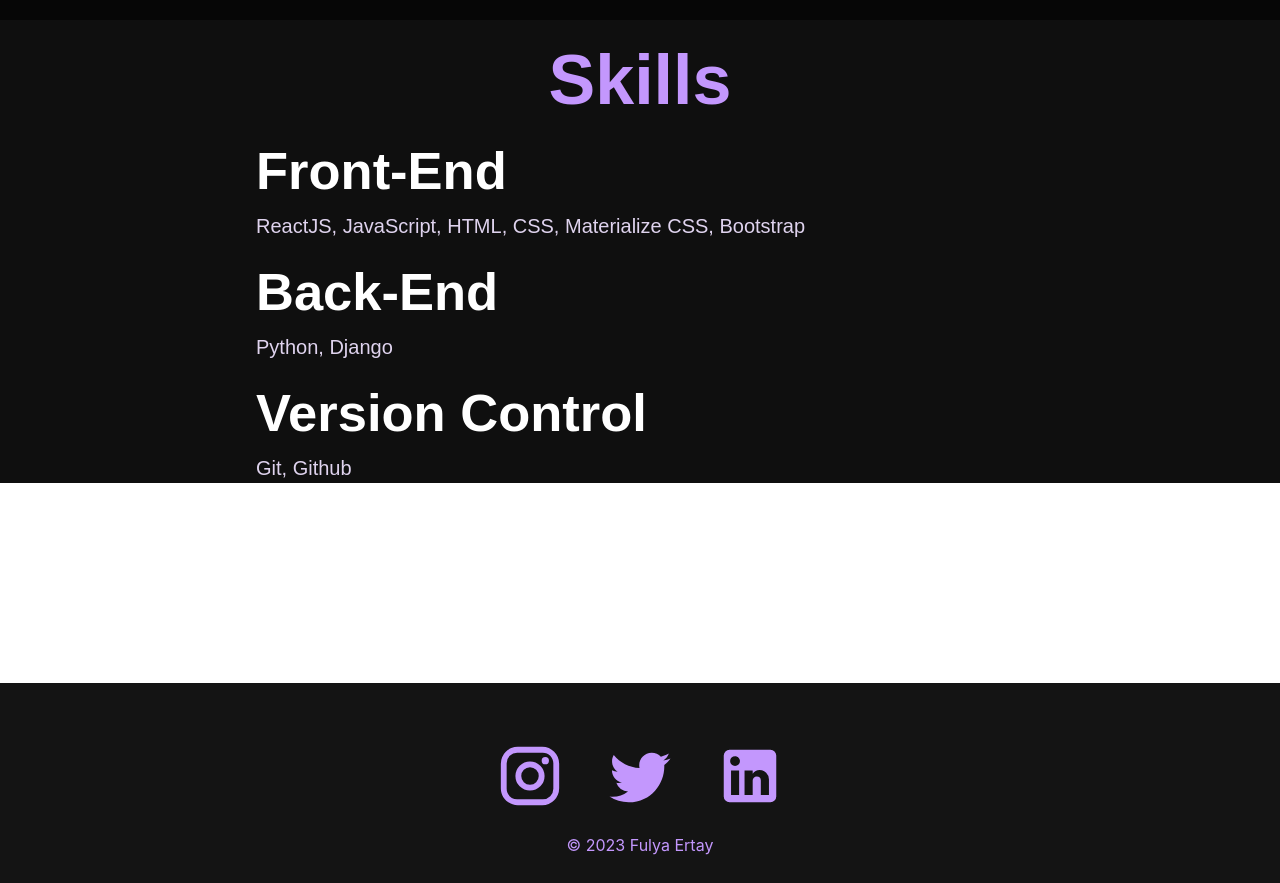
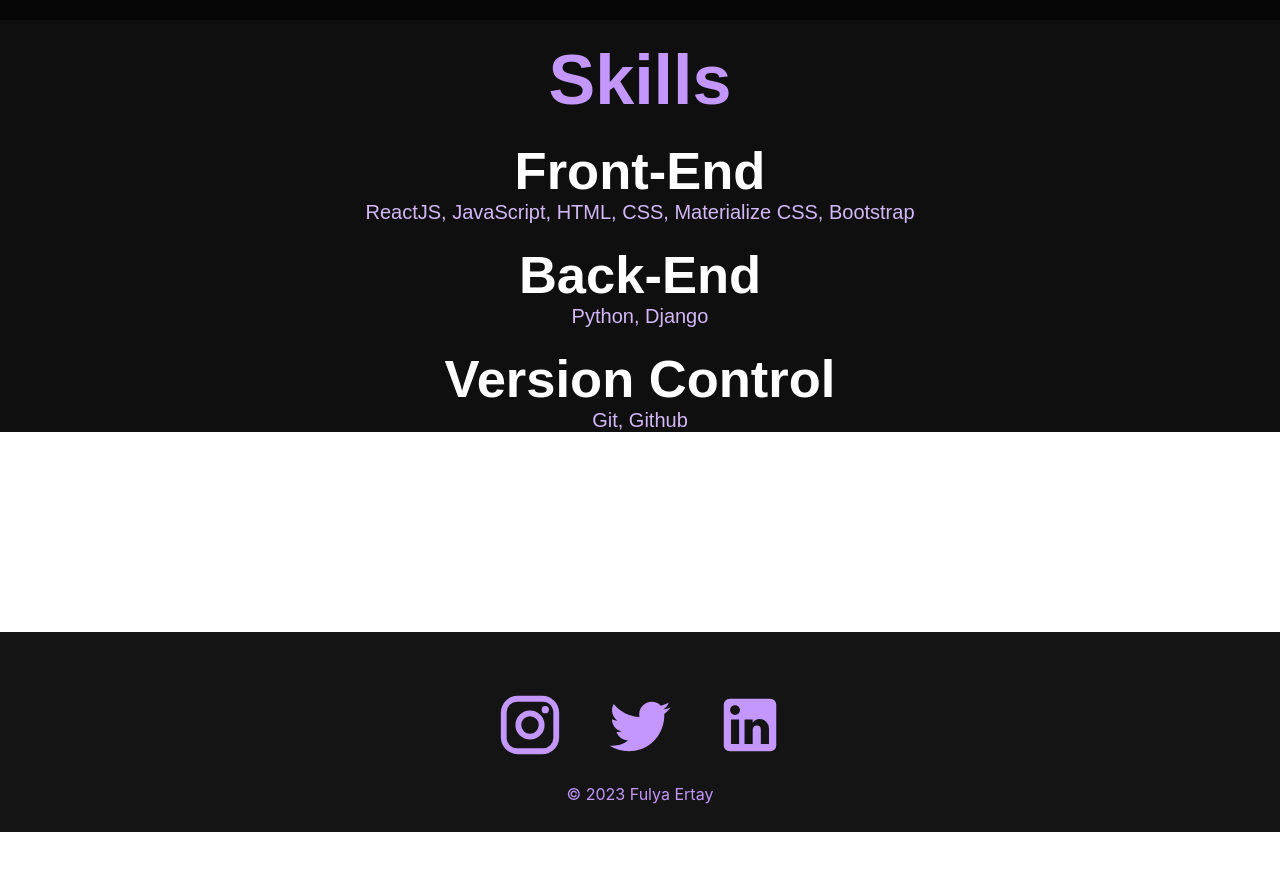
Before and after one commit to fulyaertay/react-personal-portfolio, a React (Create React App) app: page / in a window 1280 px wide. Shown: the part 780-1663 px from the top of the page. After the commit the page ends 1612 px from the top, so only its background shows below. Built offline with nearby package versions, Linux system fonts and the light colour scheme.

Commit message:
feat:edited style on home page

```diff
--- a/src/App.css
+++ b/src/App.css
@@ -2,6 +2,7 @@
   padding: 0;
   margin: 0;
   box-sizing: border-box;
+  text-decoration: none;
 }
 .navbar {
   width: 100%;
@@ -169,16 +170,29 @@
 
 .skills .list {
   list-style: none;
-  width: 60%;
+  width: 80%;
+  display: flex;
+  justify-content: center;
+  flex-direction: column;
+  align-items: center;
 }
 
 .list span {
   font-size: 20px;
-  color: rgb(223, 211, 238);
+  color: rgb(211, 184, 247);
+  display: flex;
+  justify-content: center;
+  flex-direction: column;
+  align-items: center;
 }
 .skills h2{
   margin-top: 20px;
   color:white;
+  display: flex;
+  justify-content: center;
+  flex-direction: column;
+  align-items: center;
+
 }
 @media only screen and (max-width: 600px) {
   .about h2 {
@@ -255,8 +269,8 @@
 }
 /* projectItem css başlangıç */
 .projectItem{
-  width: 25%;
-  height: auto;
+  width: 80%;
+  height: 200px;
   background-color: #3e497a;
   padding: 20px;
   display: flex;
@@ -275,12 +289,15 @@
 
 }
 .projectTitle{
-  color:#1d2442;
+  color:rgb(195, 151, 253);
+  margin-bottom: 50px;
+  margin-top: 40px;
 }
 .projectItem img{
   width: 100%;
   height: 100px;
-  object-fit:cover;
+
+  object-fit:contain;
 }
 .projectItem h5{
   color: white;
@@ -292,9 +309,10 @@
   width: 100%;
   text-align: center;
   padding: 10px;
+  background-color:#050505;
 }
 .projectList{
-  width: 70%;
+  width: 80%;
   display: flex;
   align-items: center;
   justify-content: center;
@@ -318,7 +336,7 @@
   font-size: 35px;
 }
 .project img {
-  max-width: 700px;
+  max-width: 500px;
   border-radius: 10px;
   margin: 15px 0;
   height: auto;
--- a/src/components/ProjectItem.js
+++ b/src/components/ProjectItem.js
@@ -8,7 +8,7 @@ function ProjectItem({image,name,projectLink}) {
             </img>
         </div>
         <h5>{name}</h5>
-        <Link to={projectLink}></Link>
+
     </div>
   )
 }
```
